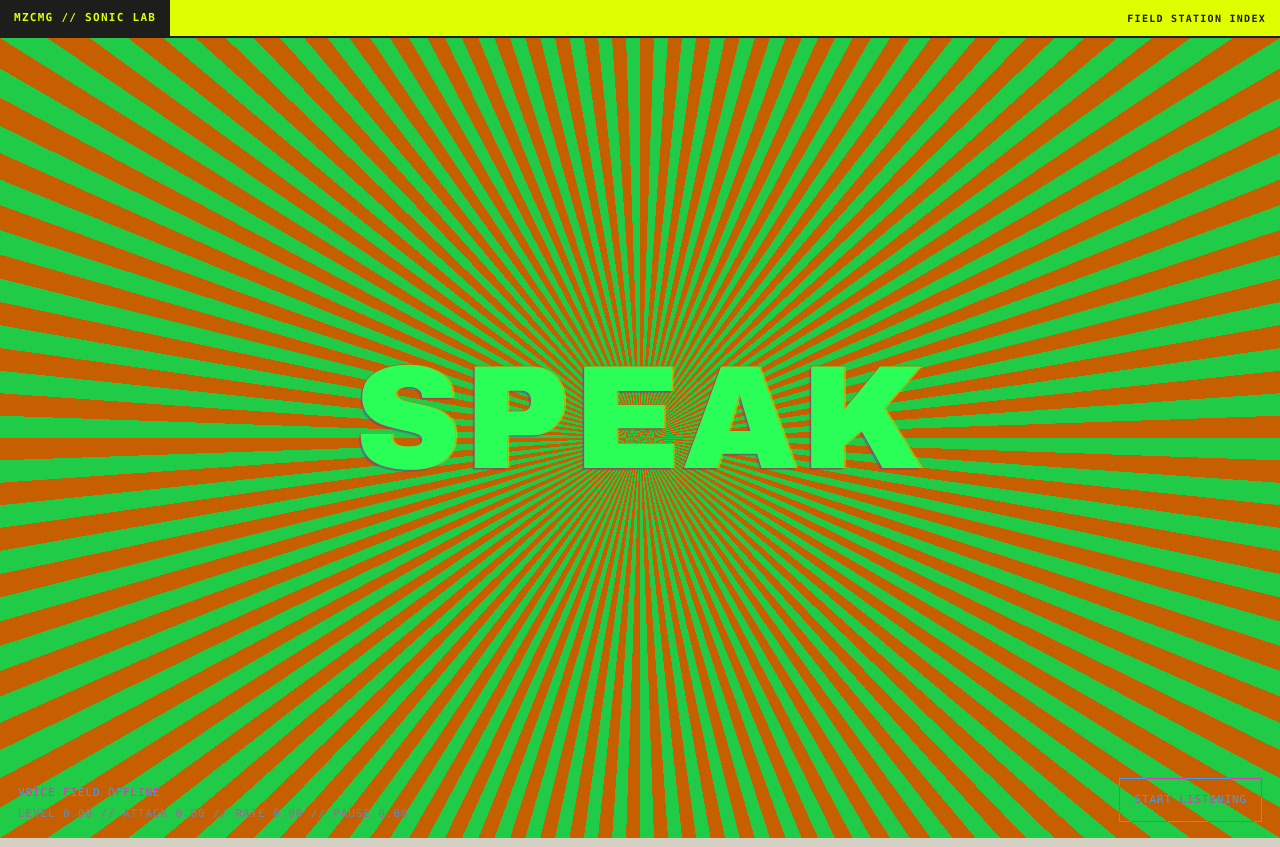
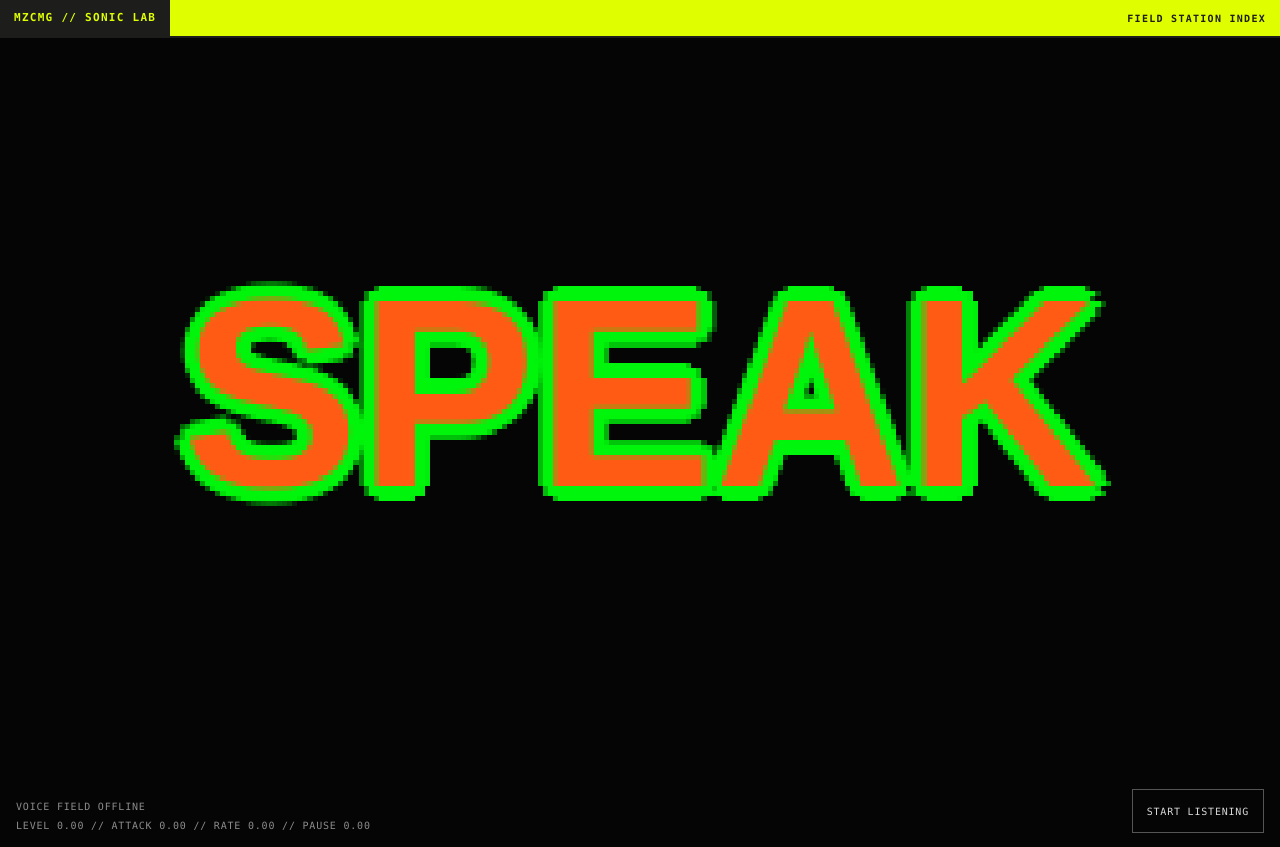
Before and after one commit to matchzimmerman/mz-audio-tools, a Next.js app: page /obas-voice-type-field in a window 1280 px wide. Built offline with nearby package versions, Linux system fonts and the light colour scheme.

Commit message:
Make OBAS voice type field fast and pixel-block based

```diff
--- a/app/obas-voice-type-field/page.tsx
+++ b/app/obas-voice-type-field/page.tsx
@@ -10,14 +10,15 @@ type Metrics = {
   rate: number;
 };
 
-type Echo = {
-  id: number;
-  text: string;
-  strength: number;
-  hue: number;
-};
+const MAX_WORDS = 4;
+
+function tailWords(value: string, count = MAX_WORDS) {
+  const words = value.trim().split(/\s+/).filter(Boolean);
+  return words.slice(-count).join(' ').toUpperCase();
+}
 
 export default function ObasVoiceTypeFieldPage() {
+  const canvasRef = useRef<HTMLCanvasElement | null>(null);
   const recognitionRef = useRef<any>(null);
   const shouldListenRef = useRef(false);
   const streamRef = useRef<MediaStream | null>(null);
@@ -26,28 +27,15 @@ export default function ObasVoiceTypeFieldPage() {
   const rafRef = useRef<number | null>(null);
   const prevRmsRef = useRef(0);
   const lastVoiceAtRef = useRef(performance.now());
-  const utteranceStartRef = useRef(performance.now());
-  const wordCountRef = useRef(0);
-  const echoIdRef = useRef(1);
+  const lastTranscriptAtRef = useRef(performance.now());
+  const recentWordsRef = useRef<string[]>([]);
+  const wordTimesRef = useRef<number[]>([]);
 
   const [active, setActive] = useState(false);
   const [supported, setSupported] = useState(true);
   const [status, setStatus] = useState('VOICE FIELD OFFLINE');
   const [text, setText] = useState('SPEAK');
-  const [finalText, setFinalText] = useState('');
   const [metrics, setMetrics] = useState<Metrics>({ rms: 0, peak: 0, attack: 0, pause: 0, rate: 0 });
-  const [echoes, setEchoes] = useState<Echo[]>([]);
-
-  function pushEcho(value: string, strength: number) {
-    const cleaned = value.trim();
-    if (!cleaned) return;
-    const id = echoIdRef.current++;
-    const hue = Math.round((210 + strength * 150 + metrics.rate * 9) % 360);
-    setEchoes((current) => [...current.slice(-5), { id, text: cleaned, strength, hue }]);
-    window.setTimeout(() => {
-      setEchoes((current) => current.filter((echo) => echo.id !== id));
-    }, 1500);
-  }
 
   useEffect(() => {
     const Recognition = (window as any).SpeechRecognition || (window as any).webkitSpeechRecognition;
@@ -65,37 +53,33 @@ export default function ObasVoiceTypeFieldPage() {
     recognition.onstart = () => {
       setActive(true);
       setStatus('LISTENING');
-      utteranceStartRef.current = performance.now();
-      wordCountRef.current = 0;
     };
 
     recognition.onresult = (event: any) => {
-      let interim = '';
-      let finalized = '';
-      for (let i = event.resultIndex; i < event.results.length; i++) {
-        const chunk = event.results[i]?.[0]?.transcript || '';
-        if (event.results[i]?.isFinal) finalized += chunk;
-        else interim += chunk;
+      const now = performance.now();
+      let newest = '';
+
+      // Always take the newest recognition hypothesis instead of waiting for a phrase to finalize.
+      for (let i = event.results.length - 1; i >= 0; i--) {
+        const chunk = event.results[i]?.[0]?.transcript?.trim();
+        if (chunk) {
+          newest = chunk;
+          break;
+        }
       }
 
-      const live = (interim || finalized).trim();
-      if (live) {
-        setText(live.toUpperCase());
-        wordCountRef.current = live.split(/\s+/).filter(Boolean).length;
-      }
+      if (!newest) return;
+      lastTranscriptAtRef.current = now;
 
-      if (finalized.trim()) {
-        const phrase = finalized.trim().toUpperCase();
-        const now = performance.now();
-        const seconds = Math.max(0.4, (now - utteranceStartRef.current) / 1000);
-        const words = phrase.split(/\s+/).filter(Boolean).length;
-        const rate = words / seconds;
-        setFinalText(phrase);
-        setMetrics((m) => ({ ...m, rate }));
-        pushEcho(phrase, Math.min(1, metrics.peak * 1.5 + metrics.attack * 3));
-        utteranceStartRef.current = now;
-        wordCountRef.current = 0;
-      }
+      const words = newest.split(/\s+/).filter(Boolean);
+      recentWordsRef.current = words.slice(-MAX_WORDS);
+      const shown = recentWordsRef.current.join(' ').toUpperCase();
+      setText(shown || 'SPEAK');
+
+      wordTimesRef.current.push(now);
+      wordTimesRef.current = wordTimesRef.current.filter((t) => now - t < 1800);
+      const rate = wordTimesRef.current.length / 1.8;
+      setMetrics((m) => ({ ...m, rate }));
     };
 
     recognition.onerror = (event: any) => {
@@ -113,7 +97,7 @@ export default function ObasVoiceTypeFieldPage() {
         window.setTimeout(() => {
           if (!shouldListenRef.current) return;
           try { recognition.start(); } catch {}
-        }, 180);
+        }, 120);
       }
     };
 
@@ -149,20 +133,27 @@ export default function ObasVoiceTypeFieldPage() {
         sum += v * v;
         if (av > peak) peak = av;
       }
+
       const rms = Math.sqrt(sum / data.length);
       const attack = Math.max(0, rms - prevRmsRef.current);
       prevRmsRef.current = rms;
 
       const now = performance.now();
       if (rms > 0.025) lastVoiceAtRef.current = now;
-      const pause = Math.min(1, (now - lastVoiceAtRef.current) / 1200);
+      const pause = Math.min(1, (now - lastVoiceAtRef.current) / 900);
+
+      // Clear stale recognition text fast so old words do not hang on screen.
+      if (shouldListenRef.current && now - lastTranscriptAtRef.current > 650 && pause > 0.45) {
+        recentWordsRef.current = [];
+        setText('');
+      }
 
       setMetrics((m) => ({
-        rms: m.rms * 0.72 + rms * 0.28,
-        peak: Math.max(peak, m.peak * 0.9),
-        attack: m.attack * 0.65 + attack * 0.35,
+        rms: m.rms * 0.62 + rms * 0.38,
+        peak: Math.max(peak, m.peak * 0.82),
+        attack: m.attack * 0.5 + attack * 0.5,
         pause,
-        rate: m.rate,
+        rate: m.rate * 0.94,
       }));
 
       rafRef.current = requestAnimationFrame(tick);
@@ -183,14 +174,15 @@ export default function ObasVoiceTypeFieldPage() {
       const context = new AudioCtor();
       const source = context.createMediaStreamSource(stream);
       const analyser = context.createAnalyser();
-      analyser.fftSize = 1024;
-      analyser.smoothingTimeConstant = 0.65;
+      analyser.fftSize = 512;
+      analyser.smoothingTimeConstant = 0.35;
       source.connect(analyser);
       audioContextRef.current = context;
       analyserRef.current = analyser;
       startMeter();
 
       shouldListenRef.current = true;
+      lastTranscriptAtRef.current = performance.now();
       setStatus('REQUESTING SPEECH ENGINE');
       try { recognitionRef.current?.start(); } catch {}
     } catch (err: any) {
@@ -208,142 +200,134 @@ export default function ObasVoiceTypeFieldPage() {
     audioContextRef.current?.close().catch(() => {});
     audioContextRef.current = null;
     analyserRef.current = null;
+    recentWordsRef.current = [];
+    wordTimesRef.current = [];
     setActive(false);
     setStatus('VOICE FIELD OFFLINE');
+    setText('SPEAK');
     setMetrics({ rms: 0, peak: 0, attack: 0, pause: 0, rate: 0 });
   }
 
-  const energy = Math.min(1, metrics.rms * 5.2);
-  const attack = Math.min(1, metrics.attack * 13);
-  const hue = Math.round((28 + energy * 250 + metrics.rate * 16) % 360);
-  const hue2 = (hue + 105 + Math.round(metrics.pause * 70)) % 360;
-  const outline = 1.5 + energy * 6 + attack * 8;
-  const tracking = Math.max(-0.04, 0.02 + metrics.pause * 0.13 - energy * 0.05);
-  const scale = 0.96 + energy * 0.08 + attack * 0.08;
-  const patternSize = 14 + Math.round(metrics.rate * 8 + energy * 28);
-  const background = `
-    radial-gradient(circle at 50% 50%, hsla(${hue2}, 100%, 58%, ${0.08 + energy * 0.22}) 0 1px, transparent 2px),
-    repeating-conic-gradient(from ${Math.round(metrics.pause * 80)}deg at 50% 50%, hsl(${hue} 100% 50%) 0 2deg, hsl(${hue2} 100% 58%) 2deg 4deg)
-  `;
+  const energy = Math.min(1, metrics.rms * 5.6);
+  const attack = Math.min(1, metrics.attack * 14);
+  const hue = Math.round((18 + energy * 290 + metrics.rate * 22) % 360);
+  const hue2 = (hue + 105) % 360;
 
-  const displayText = text || finalText || 'SPEAK';
+  useEffect(() => {
+    const canvas = canvasRef.current;
+    if (!canvas) return;
+    const ctx = canvas.getContext('2d');
+    if (!ctx) return;
+
+    // Intentionally tiny internal resolution. The browser enlarges this with nearest-neighbor scaling.
+    const W = 240;
+    const H = 135;
+    canvas.width = W;
+    canvas.height = H;
+    ctx.imageSmoothingEnabled = false;
+
+    ctx.clearRect(0, 0, W, H);
+
+    const display = (text || '').trim();
+    if (!display) return;
+
+    const words = display.split(/\s+/).filter(Boolean);
+    const lines: string[] = [];
+    if (words.length <= 2) {
+      lines.push(display);
+    } else {
+      const midpoint = Math.ceil(words.length / 2);
+      lines.push(words.slice(0, midpoint).join(' '));
+      lines.push(words.slice(midpoint).join(' '));
+    }
+
+    const maxChars = Math.max(...lines.map((line) => line.length), 1);
+    const baseSize = Math.max(17, Math.min(52, 310 / Math.max(4, maxChars)));
+    const pulse = 1 + energy * 0.12 + attack * 0.18;
+    const fontSize = Math.round(baseSize * pulse);
+    const lineHeight = Math.round(fontSize * 0.86);
+    const centerY = H / 2 - ((lines.length - 1) * lineHeight) / 2;
+
+    ctx.textAlign = 'center';
+    ctx.textBaseline = 'middle';
+    ctx.font = `900 ${fontSize}px Arial Black, Arial, sans-serif`;
+    ctx.lineJoin = 'miter';
+
+    lines.forEach((line, index) => {
+      const y = Math.round(centerY + index * lineHeight);
+      const x = Math.round(W / 2);
+
+      // Hard stepped outline copies create the OBAS/pixel-block edge without smoothing.
+      const offsets = [
+        [-3, 0], [3, 0], [0, -3], [0, 3],
+        [-2, -2], [2, -2], [-2, 2], [2, 2],
+      ];
+      ctx.fillStyle = `hsl(${hue2} 100% 48%)`;
+      for (const [ox, oy] of offsets) ctx.fillText(line, x + ox, y + oy);
+
+      if (attack > 0.12) {
+        const jump = 3 + Math.round(attack * 7);
+        ctx.fillStyle = `hsl(${(hue + 190) % 360} 100% 52%)`;
+        ctx.fillText(line, x + jump, y);
+      }
+
+      ctx.fillStyle = `hsl(${hue} 100% ${54 + energy * 18}%)`;
+      ctx.fillText(line, x, y);
+    });
+  }, [text, energy, attack, hue, hue2]);
 
   return (
     <main
       style={{
         minHeight: '100vh',
+        position: 'relative',
         overflow: 'hidden',
-        position: 'relative',
-        display: 'grid',
-        placeItems: 'center',
-        background,
-        backgroundSize: `${patternSize}px ${patternSize}px, cover`,
-        color: `hsl(${hue} 100% 50%)`,
-        fontFamily: 'Arial Black, Arial, Helvetica, sans-serif',
-        transition: 'background-size 120ms linear, color 120ms linear',
+        background: '#050505',
+        color: '#f4f4f4',
+        fontFamily: 'ui-monospace, SFMono-Regular, Menlo, monospace',
       }}
     >
-      <div
-        aria-hidden="true"
-        style={{
-          position: 'absolute',
-          inset: 0,
-          background: `hsla(${(hue + 180) % 360}, 90%, 8%, ${0.22 + metrics.pause * 0.34})`,
-          mixBlendMode: 'multiply',
-          pointerEvents: 'none',
-        }}
-      />
-
-      {echoes.map((echo, index) => {
-        const ageScale = 1.05 + index * 0.085 + echo.strength * 0.22;
-        const opacity = Math.max(0.06, 0.3 - index * 0.035);
-        return (
-          <div
-            key={echo.id}
-            aria-hidden="true"
-            style={{
-              position: 'absolute',
-              inset: '8%',
-              display: 'grid',
-              placeItems: 'center',
-              textAlign: 'center',
-              fontWeight: 900,
-              textTransform: 'uppercase',
-              fontSize: 'clamp(3rem, 11vw, 11rem)',
-              lineHeight: 0.88,
-              letterSpacing: `${tracking}em`,
-              color: 'transparent',
-              WebkitTextStroke: `${2 + echo.strength * 5}px hsla(${echo.hue}, 100%, 64%, ${opacity})`,
-              transform: `scale(${ageScale})`,
-              filter: `blur(${Math.max(0, index - 2) * 0.8}px)`,
-              pointerEvents: 'none',
-            }}
-          >
-            {echo.text}
-          </div>
-        );
-      })}
-
       <section
         style={{
-          position: 'relative',
-          zIndex: 2,
-          width: 'min(94vw, 1500px)',
-          minHeight: '72vh',
+          minHeight: '88vh',
           display: 'grid',
           placeItems: 'center',
-          padding: '5vw 3vw 8vw',
-          textAlign: 'center',
+          padding: '28px 18px 90px',
         }}
       >
-        <div
+        <canvas
+          ref={canvasRef}
+          aria-label={text || 'Live voice transcription'}
           style={{
-            width: '100%',
-            fontSize: 'clamp(3.5rem, 12vw, 13rem)',
-            lineHeight: 0.86,
-            fontWeight: 900,
-            textTransform: 'uppercase',
-            letterSpacing: `${tracking}em`,
-            color: `hsl(${hue2} 100% ${58 + energy * 18}%)`,
-            WebkitTextStroke: `${outline}px hsl(${hue} 100% 38%)`,
-            paintOrder: 'stroke fill',
-            transform: `scale(${scale})`,
-            transformOrigin: 'center',
-            textShadow: `
-              ${2 + attack * 16}px 0 0 hsla(${(hue + 45) % 360},100%,52%,.45),
-              ${-2 - energy * 12}px ${2 + energy * 8}px 0 hsla(${(hue2 + 120) % 360},100%,56%,.32)
-            `,
-            transition: 'letter-spacing 80ms linear, transform 80ms linear, -webkit-text-stroke-width 80ms linear',
-            overflowWrap: 'anywhere',
+            width: 'min(96vw, 1440px)',
+            height: 'auto',
+            aspectRatio: '16 / 9',
+            display: 'block',
+            imageRendering: 'pixelated',
           }}
-        >
-          {displayText}
-        </div>
+        />
       </section>
 
       <div
         style={{
           position: 'absolute',
-          left: 18,
-          right: 18,
-          bottom: 16,
-          zIndex: 4,
+          left: 16,
+          right: 16,
+          bottom: 14,
           display: 'flex',
           alignItems: 'flex-end',
           justifyContent: 'space-between',
-          gap: 16,
+          gap: 12,
           flexWrap: 'wrap',
-          fontFamily: 'ui-monospace, SFMono-Regular, Menlo, monospace',
-          fontSize: 11,
+          fontSize: 10,
           letterSpacing: '.08em',
           textTransform: 'uppercase',
-          color: '#fff',
-          mixBlendMode: 'difference',
+          color: '#8c8c8c',
         }}
       >
         <div>
           <div>{status}</div>
-          <div style={{ opacity: 0.7, marginTop: 4 }}>
+          <div style={{ marginTop: 4 }}>
             LEVEL {energy.toFixed(2)} // ATTACK {attack.toFixed(2)} // RATE {metrics.rate.toFixed(2)} // PAUSE {metrics.pause.toFixed(2)}
           </div>
         </div>
@@ -354,9 +338,9 @@ export default function ObasVoiceTypeFieldPage() {
           style={{
             minHeight: 44,
             padding: '0 14px',
-            border: '1px solid currentColor',
-            background: 'transparent',
-            color: 'inherit',
+            border: '1px solid #555',
+            background: '#050505',
+            color: '#d8d8d8',
             font: 'inherit',
             cursor: supported ? 'pointer' : 'not-allowed',
             opacity: supported ? 1 : 0.45,
```
